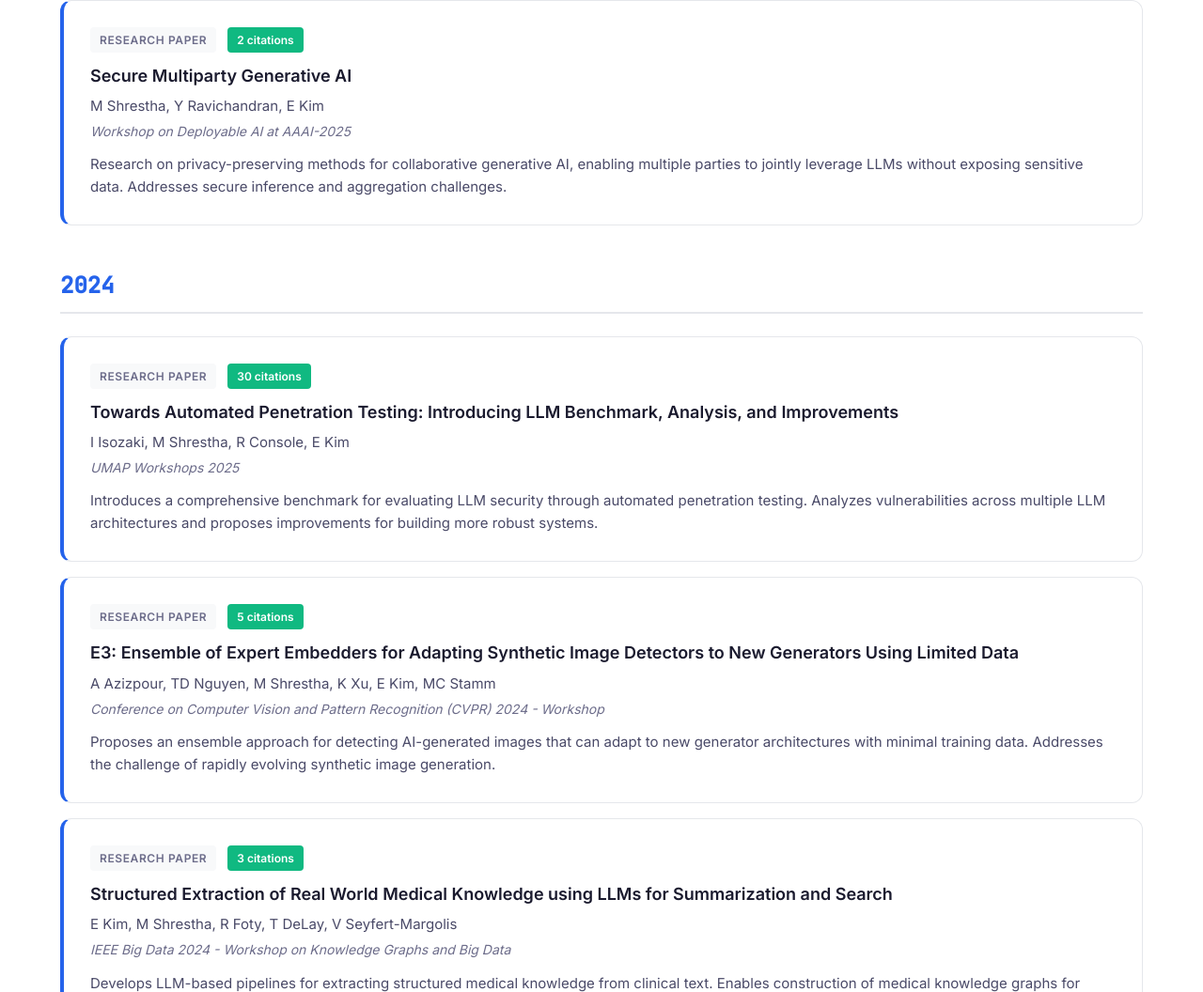
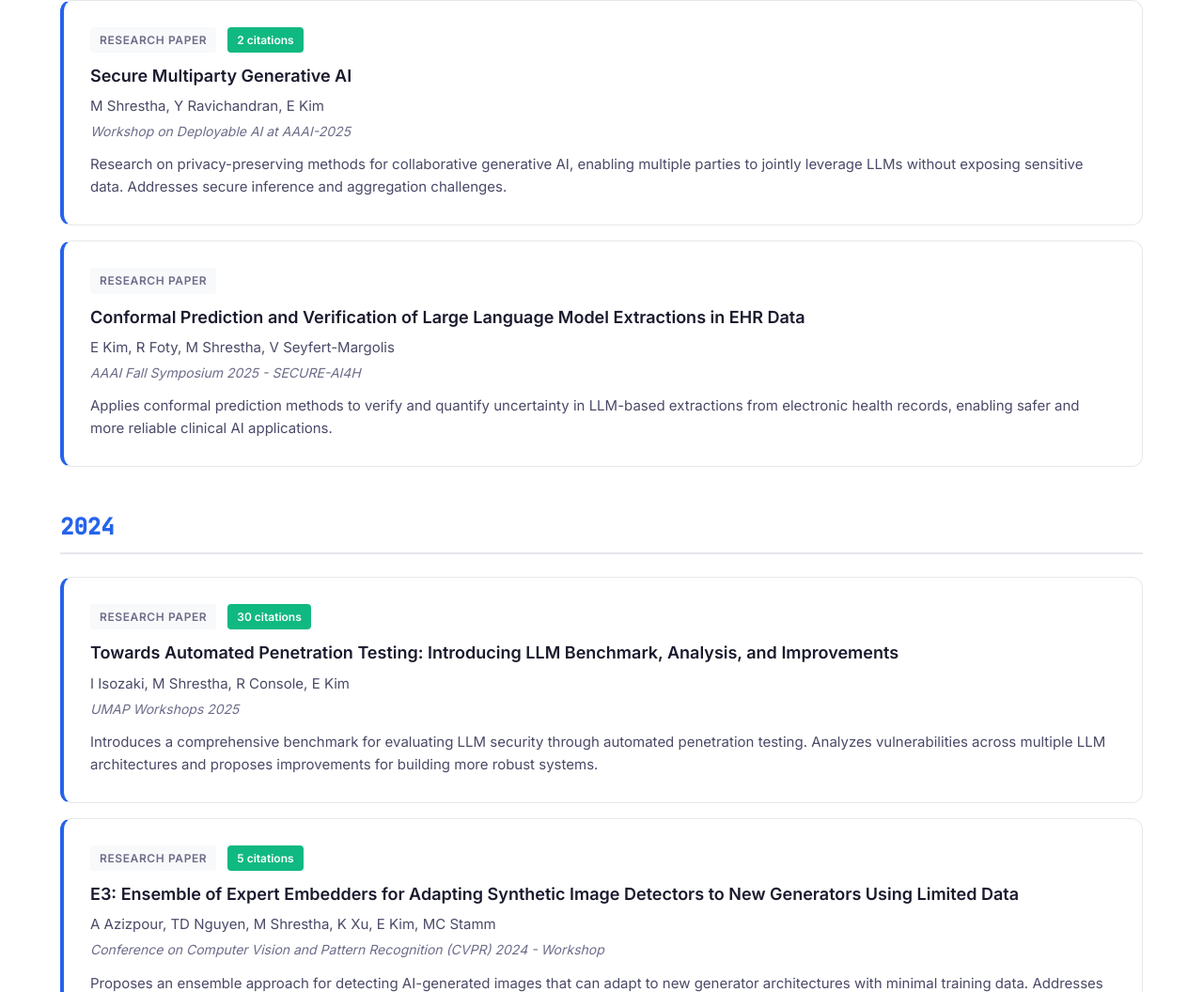
Before and after one commit to ManilShrestha/manilshrestha.github.io, a plain HTML site: page publications.html in a window 1280 px wide. Shown: the part 802-1858 px from the top of the page at 94% size. Drawn offline with Linux system fonts and the light colour scheme.

Commit message:
Add Conformal Prediction EHR paper (AAAI Fall Symposium 2025)

```diff
--- a/publications.html
+++ b/publications.html
@@ -93,6 +93,20 @@
                             <p class="pub-venue">Workshop on Deployable AI at AAAI-2025</p>
                             <p class="pub-abstract">
                                 Research on privacy-preserving methods for collaborative generative AI, enabling multiple parties to jointly leverage LLMs without exposing sensitive data. Addresses secure inference and aggregation challenges.
+                            </p>
+                        </article>
+                    </a>
+
+                    <a href="https://ojs.aaai.org/index.php/AAAI-SS/article/view/36929" target="_blank" rel="noopener noreferrer" class="publication-link">
+                        <article class="publication-card">
+                            <div class="pub-meta">
+                                <span class="pub-type">Research Paper</span>
+                            </div>
+                            <h3>Conformal Prediction and Verification of Large Language Model Extractions in EHR Data</h3>
+                            <p class="pub-authors">E Kim, R Foty, M Shrestha, V Seyfert-Margolis</p>
+                            <p class="pub-venue">AAAI Fall Symposium 2025 - SECURE-AI4H</p>
+                            <p class="pub-abstract">
+                                Applies conformal prediction methods to verify and quantify uncertainty in LLM-based extractions from electronic health records, enabling safer and more reliable clinical AI applications.
                             </p>
                         </article>
                     </a>
```
